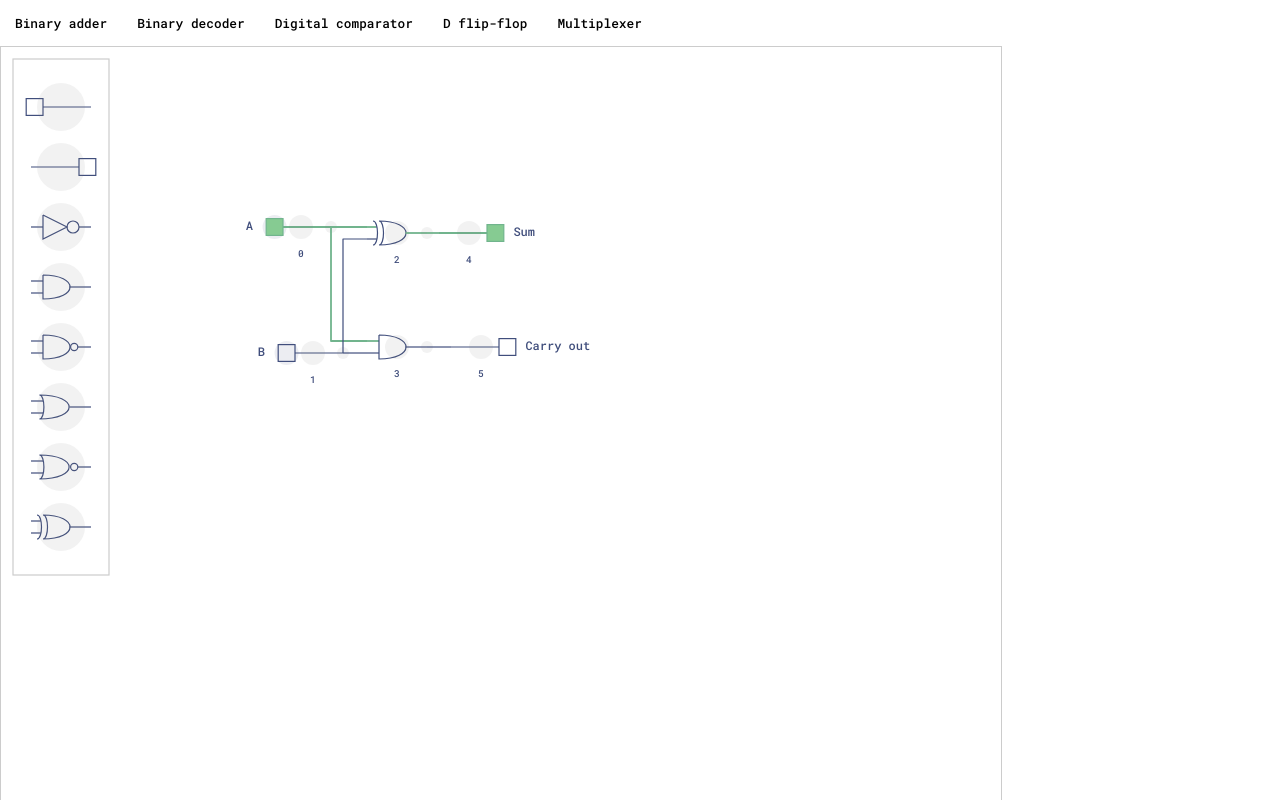
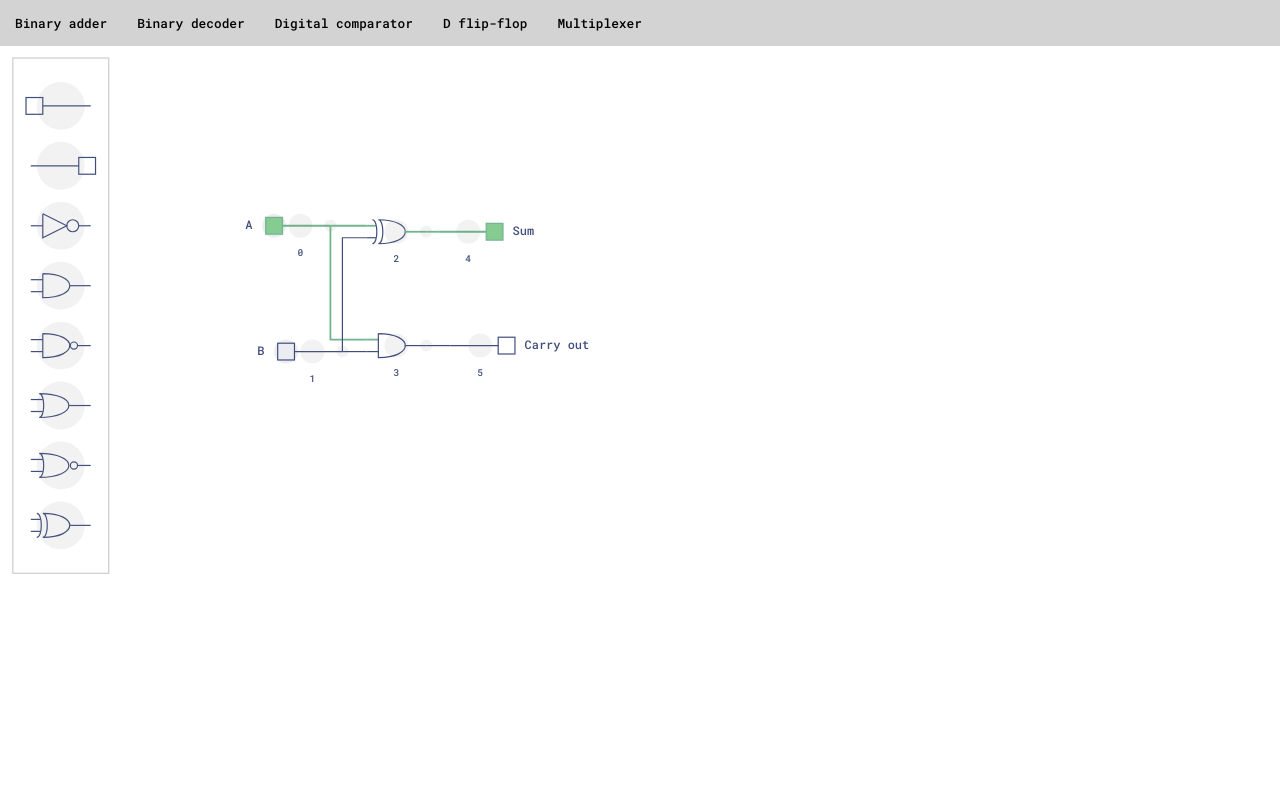
Before and after one commit to HunorMarton/logic-gate, a Vue app: page / in a window 1280 px wide. Shown: the top 800 px of the page. Built offline with nearby package versions, Linux system fonts and the light colour scheme.

Commit message:
Make the svg fit the page

```diff
--- a/src/App.vue
+++ b/src/App.vue
@@ -14,6 +14,10 @@ export default {
     zoom: 1.2,
     board: undefined
   }),
+  mounted() {
+    this.width = this.$refs.main.clientWidth
+    this.height = this.$refs.main.clientHeight
+  },
   methods: {
     select(board) {
       this.board = board
@@ -23,9 +27,9 @@ export default {
 </script>
 
 <template lang="pug">
-div
+div.page
   Header(@select="select")
-  svg.main(:width="width" :height="height" :viewBox="`0, 0, ${width/zoom}, ${height/zoom}`")
+  svg.main(ref="main" width="100%" height="100%" :viewBox="`0, 0, ${width/zoom}, ${height/zoom}`")
     Board(
       v-if="board"
       :zoom="zoom"
@@ -36,15 +40,24 @@ div
 
 <style lang="scss">
 @import url('https://fonts.googleapis.com/css2?family=Roboto+Mono:wght@500&display=swap');
+html {
+  height: 100%;
+}
 
 body {
   font-family: 'Roboto Mono', monospace;
   padding: 0;
   margin: 0;
+  height: 100%;
+}
+
+.page {
+  display: grid;
+  grid-template-rows: auto 1fr;
+  height: 100%;
 }
 
 .main {
-  border: 1px solid #ccc;
   fill: none;
   stroke: #404e7c;
   stroke-width: 1px;
--- a/src/Board.vue
+++ b/src/Board.vue
@@ -291,7 +291,6 @@ export default {
 
       // TODO: Delete component
       // TODO: Delete connection (Highlight connection on delete circle hover)
-      // TODO: Make svg fill the screen, footer with about
       // TODO: Make sidebar nicer
       // TODO: Hide id behind a debug flag (or just make it gray)
       // TODO: add blank page
--- a/src/components/Header.vue
+++ b/src/components/Header.vue
@@ -35,6 +35,10 @@ export default {
 </template>
 
 <style lang="scss">
+header {
+  background-color: lightgray;
+}
+
 a {
   cursor: pointer;
   display: inline-block;
```
